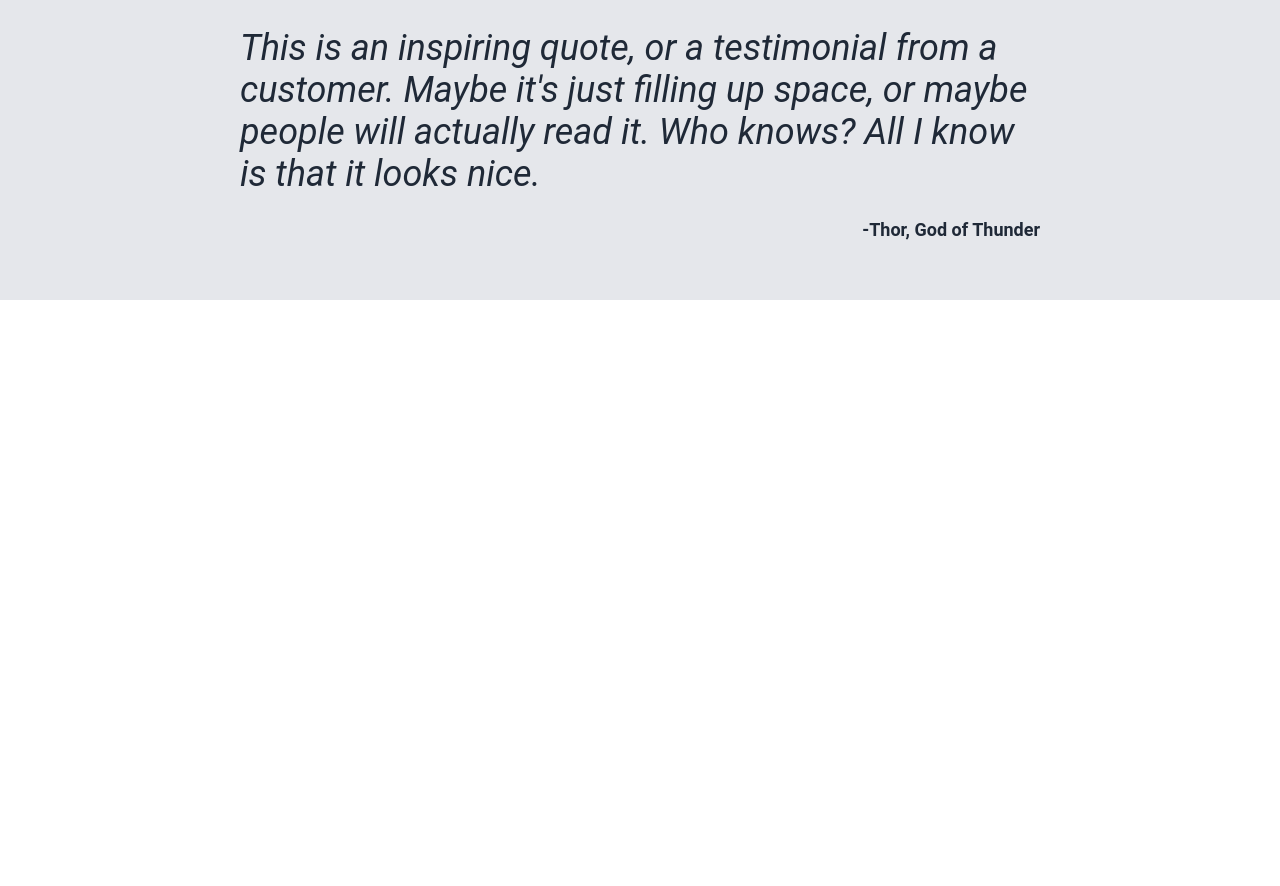
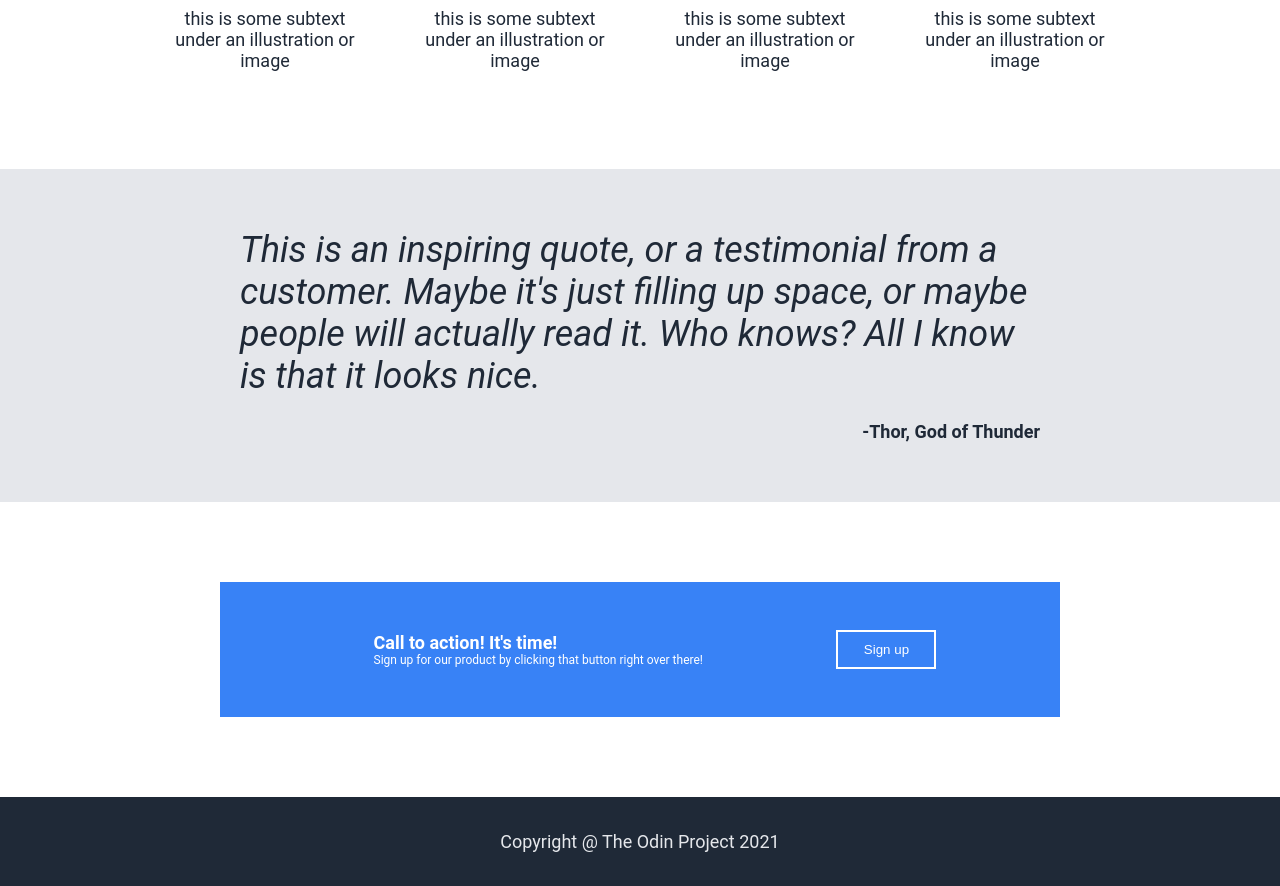
Before and after one commit to MSanouvo/landing-page-test, a plain HTML site: page index.html in a window 1280 px wide. Shown: the part 835-1721 px from the top of the page. Before the commit the page ends 1135 px from the top, so only its background shows below. Drawn offline with Linux system fonts and the light colour scheme.

Commit message:
Added modal section and footer
- modal has call to action button
- basic footer added
- need to touch up some CSS

```diff
--- a/index.html
+++ b/index.html
@@ -22,7 +22,7 @@
         <div class="left-side">
             <h2 class="heading main-text">This website is awesome</h2>
             <p>This website has some subtext that goes here under the main title. It's a smaller font and the color is lower contrast.</p>
-            <button>Sign up</button>
+            <button class="sign-up">Sign up</button>
         </div>
         <div class="right-side">
             <img src="images/placeholder.jpg" alt="placeholder image">
@@ -60,10 +60,21 @@
         <div class="author-box">
             <p class="author">-Thor, God of Thunder</p>
         </div>
-
     </div>
     <!--Webpage Section 4-->
+    <div class="section-4">
+        <div class="modal">
+            <div class="modal-text">
+                <p class="text-1">Call to action! It's time!</p>
+                <p class="text-2">Sign up for our product by clicking that button right over there!</p>
+            </div>
+            <button class="modal-button sign-up">Sign up</button>
 
-
+        </div>
+    </div>
+    <!--Webpage Footer-->
+    <div class="footer">
+        <p class="footer-text">Copyright @ The Odin Project 2021</p>
+    </div>
 </body>
 </html>
--- a/style.css
+++ b/style.css
@@ -10,6 +10,18 @@ body{
     flex: 1;
 }
 
+.section-1,
+.section-2,
+.section-3,
+.section-4,
+.header,
+.footer{
+    display: flex;
+    justify-content: center;
+    align-items: center;
+    gap: 24px;
+    padding: 16px 0;
+}
 
 .heading{
     font-size: 24px;
@@ -18,10 +30,8 @@ body{
 }
 
 .header{
-    display: flex;
     flex-direction: row;
     justify-content: space-between;
-    align-items: center;
     background-color: #1F2937;
     color: white;
     gap: 200px;
@@ -42,22 +52,16 @@ a{
     color: #E5E7EB;
 }
 
-.section-1,
-.section-2,
-.section-3{
-    display: flex;
-    justify-content: center;
-    align-items: center;
-    gap: 24px;
-    padding: 16px 0;
-}
+
 .section-1{
     background-color: #1F2937;
     flex-direction: row;
+    padding: 60px;
 }
 
 .section-2{
     flex-direction: column;
+    padding-bottom: 80px;
 }
 
 .section-3{
@@ -65,6 +69,10 @@ a{
     background-color: #E5E7EB;
     color: #1F2937;
     padding: 60px;
+}
+
+.section-4{
+    padding: 80px;
 }
 
 .left-side,
@@ -143,3 +151,39 @@ button{
     margin: 0;
     font-weight: bolder;
 }
+
+.modal{
+    background-color: #3882f6;
+    padding: 20px;
+    display: flex;
+    align-items: center;
+    color: white;
+    width: 800px;
+    justify-content: space-evenly;
+}
+.modal-text{
+    padding: 30px;
+}
+.text-1{
+    font-weight: bold;
+    margin: 0;
+    padding: 0;
+}
+.text-2{
+    font-size: 12px;
+    margin: 0;
+    padding: 0;
+}
+
+.sign-up{
+    color: white;
+    padding: 10px 20px;
+}
+
+.modal-button{
+    border: 2px solid white;
+}
+
+.footer{
+    background-color: #1F2937;
+}
```
